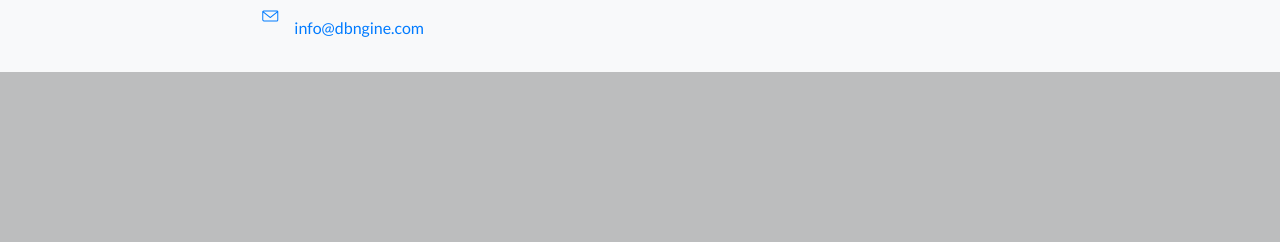
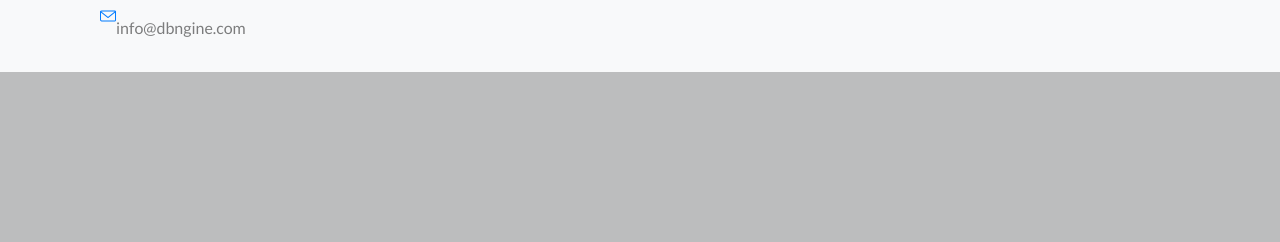
Before and after one commit to dba-git/dba-git, a website: page index.html in a window 1280 px wide. Shown: the top 242 px of the page. Drawn offline with Linux system fonts and the light colour scheme.

Commit message:
Update index.html

```diff
--- a/index.html
+++ b/index.html
@@ -33,8 +33,8 @@
             <div class="features-icons-icon d-flex">
     <!--          <i class="icon-phone m-auto text-primary"></i>
                <a class="navbar-text" href="#">+31(0)123456789</a> -->
-              <i class="icon-envelope ml-auto text-primary"></i>
-              <a class="nav-link" href="mailto:info@dbngine.com">info@dbngine.com</a>
+              <i class="icon-envelope text-primary"></i>
+              <a class="navbar-text" href="mailto:info@dbngine.com">info@dbngine.com</a>
               </div>
             </div>
           </div>
```
